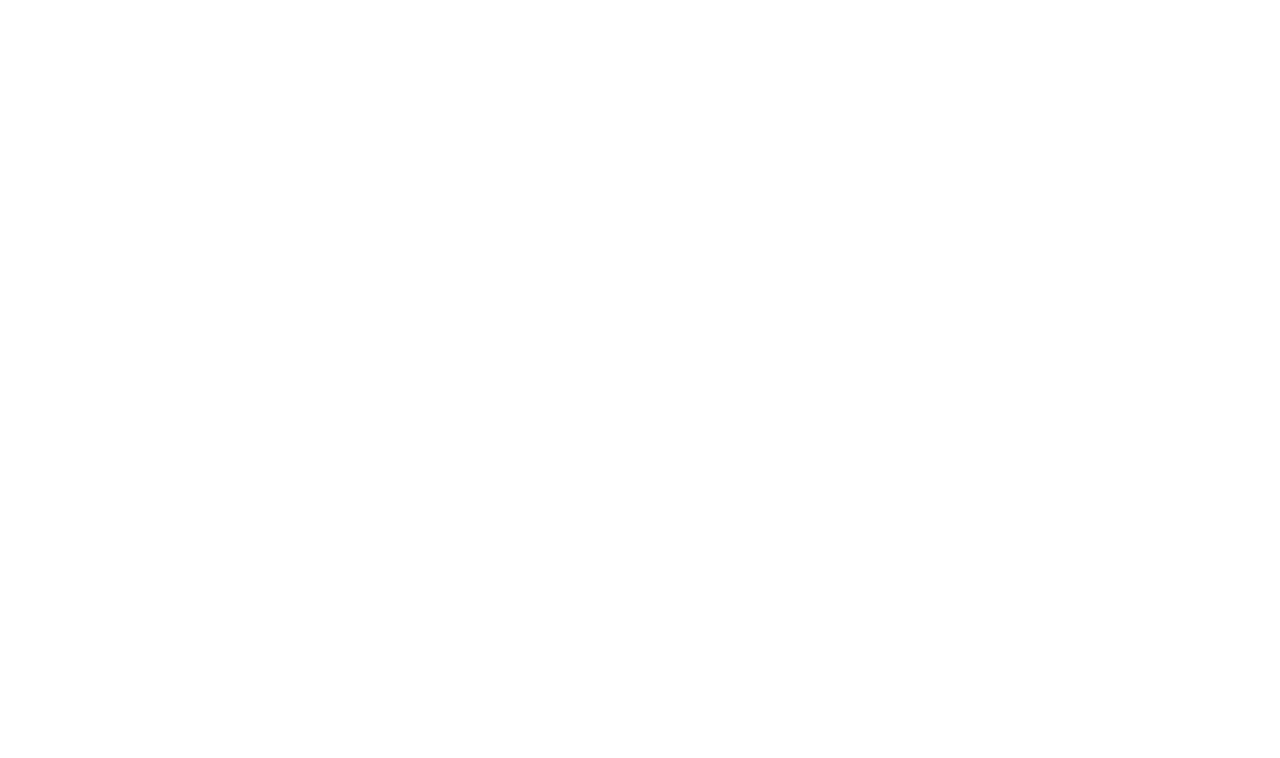
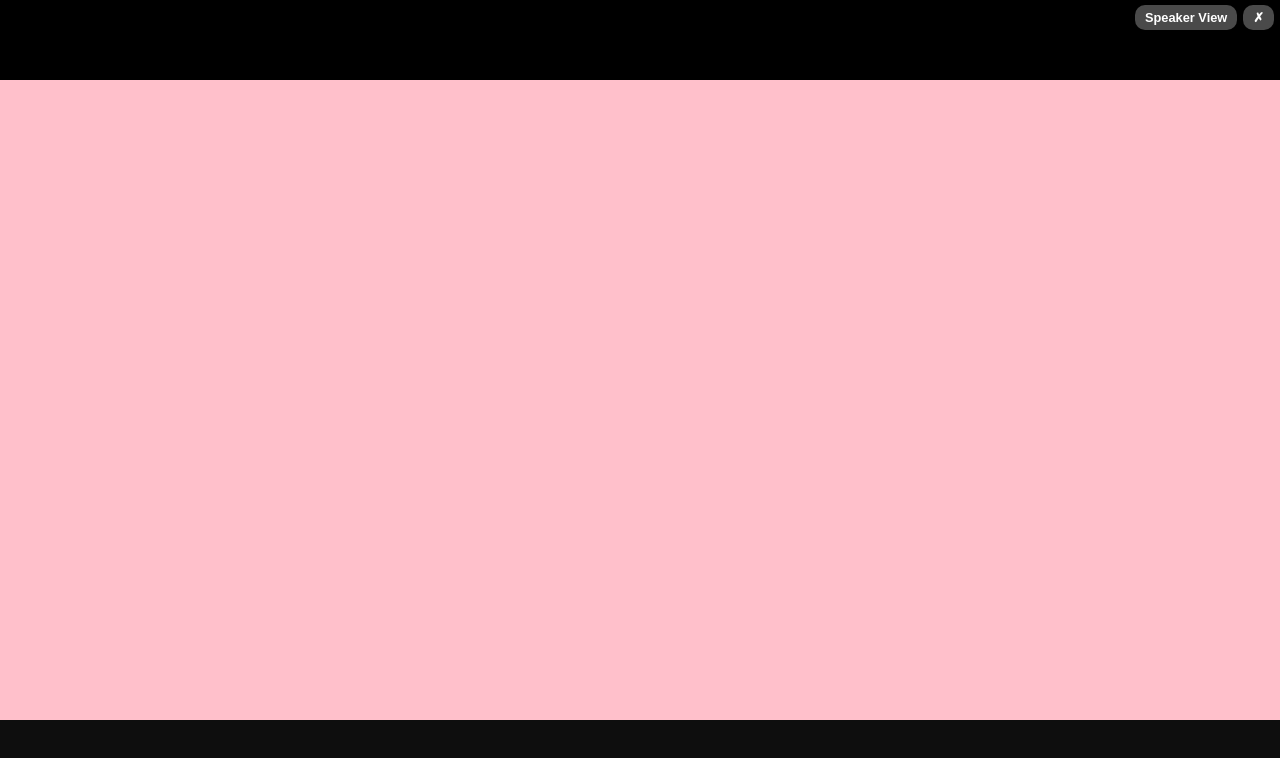
Before and after one commit to Failah/html-css-zoom, a plain HTML site: page index.html in a window 1280 px wide. Drawn offline with Linux system fonts and the light colour scheme.

Commit message:
Create header

```diff
--- a/css/style.css
+++ b/css/style.css
@@ -13,3 +13,45 @@ body {
 img {
     width: 100%;
 }
+
+/* utilities */
+
+.flex {
+    display: flex;
+}
+
+.wrap {
+    flex-wrap: wrap;
+}
+
+/* contents */
+
+header {
+    height: 10vh;
+    background-color: black;
+}
+
+.top-options {
+    justify-content: flex-end;
+}
+
+.top-options p {
+    background-color: #4a4a4a;
+    font-weight: bold;
+    color: white;
+    margin-right: 6px;
+    margin-top: 5px;
+    padding: 5px 10px;
+    border-radius: 10px;
+    font-size: 0.8rem;
+}
+
+main {
+    height: 80vh;
+    background-color: pink;
+}
+
+footer {
+    height: 10vh;
+    background-color: #0e0e0e;
+}
--- a/index.html
+++ b/index.html
@@ -15,7 +15,10 @@
 <body>
     <!-- top header -->
     <header>
-
+        <div class="top-options flex wrap">
+            <p>Speaker View</p>
+            <p>&cross;</p>
+        </div>
     </header>
     <!-- /top header -->
 
```
